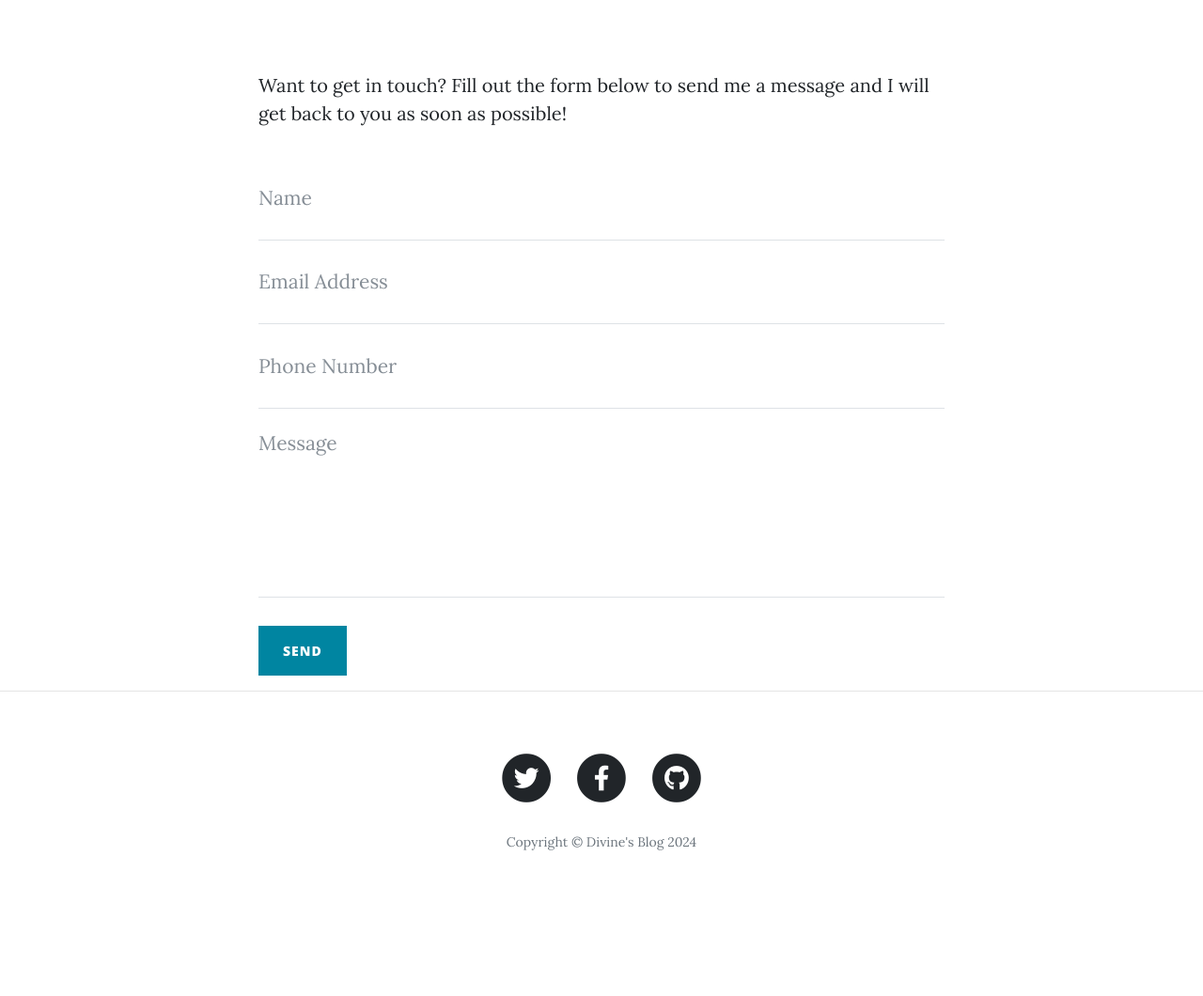
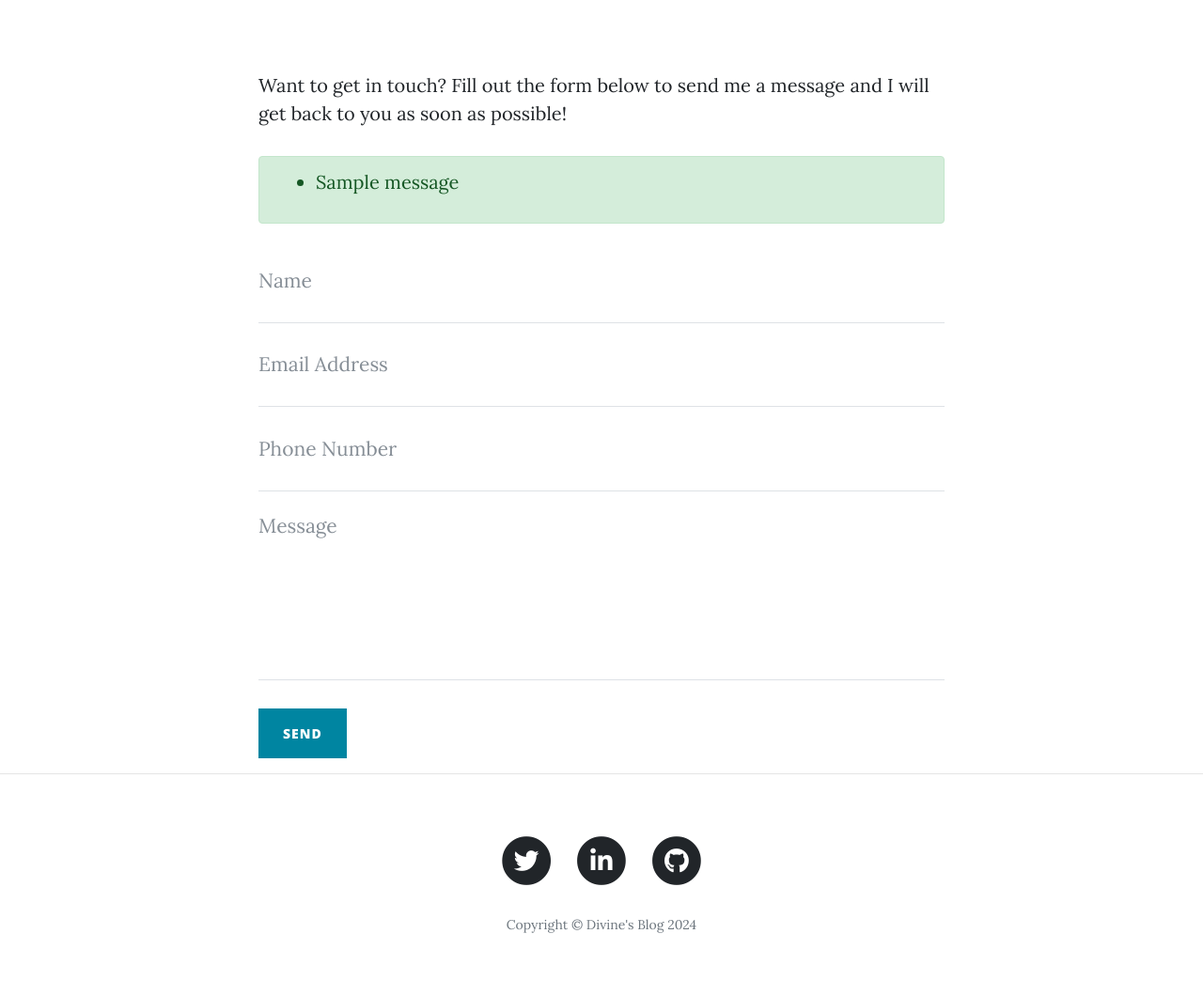
Before and after one commit to Dipec001/myblog, a Django app: page /contact/ in a window 1280 px wide. Shown: the part 536-1596 px from the top of the page at 94% size. Before the commit the page ends 1441 px from the top, so only its background shows below. Run offline with Django 4.2, Linux system fonts and the light colour scheme; tables that the repository leaves empty hold one stand-in row (values such as "Sample post"); one stand-in notice (Sample message) is shown; some libraries are stand-ins or nearby versions.

Commit message:
worked on contact and added celery configs

```diff
--- a/myapp/views.py
+++ b/myapp/views.py
@@ -7,6 +7,7 @@ from django.contrib.auth.decorators import login_required
 from django.http import HttpResponseRedirect
 from django.urls import reverse
 from django.core.exceptions import PermissionDenied
+from myapp.tasks import send_normal_email
 
 
 # Create your views here.
@@ -40,12 +41,14 @@ def login_view(request):
             login(request, user)
             return redirect('get_all_posts')  # Redirect to a success page after login
         else:
-            error_message = "Invalid username or password. Please try again."
-            return render(request, 'login.html', {'error_message': error_message})
+            messages.error(request, "Invalid username or password. Please try again.")
+
+            return render(request, 'login.html')
 
     return render(request, 'login.html')
 
 
+@login_required
 def logout_view(request):
     logout(request)
     return redirect('get_all_posts')
@@ -53,6 +56,11 @@ def logout_view(request):
 @login_required
 def add_new_post(request):
     """View for adding new post"""
+
+    if not request.user.has_perm('myapp.add_blogpost'):
+        # Raise PermissionDenied if the user doesn't have permission
+        raise PermissionDenied
+
     if request.method == 'POST':
         form = forms.BlogPostForm(request.POST, request.FILES)  # Add request.FILES for image data
         if form.is_valid():
@@ -66,13 +74,40 @@ def add_new_post(request):
 
     return render(request, 'make-post.html', {'form': form})
 
-
 def contact(request):
     if request.method == 'POST':
-        # Handle form submission here if needed
-        pass  # Placeholder for handling form data, processing, or sending emails
+        name = request.POST.get('name')
+        email = request.POST.get('email')
+        phone = request.POST.get('phone')
+        message = request.POST.get('message')
+
+        # Email to notify form submitter
+        notify_data = {
+            'email_subject': "Thank you for contacting us!",
+            'email_body': "We have received your message and will get back to you shortly.",
+            'to_email': email,
+        }
+
+        send_normal_email.delay(**notify_data)
+
+        # Prepare email data
+        email_data = {
+            'email_subject': f"New Contact Form Submission from {name}",
+            'email_body': f"Name: {name}\nEmail: {email}\nPhone: {phone}\nMessage: {message}",
+            'to_email': 'dpecchukwu@gmail.com',  # Replace with your email address
+        }
+
+        # Send email using send_normal_email function
+        send_normal_email.delay(**email_data)
+
+        # Add a success message or redirect to a thank you page
+        messages.success(request, "Your message has been sent!")
+
+        # For example:
+        return render(request, 'contact.html')
 
     return render(request, 'contact.html')
+
 
 
 def show_post(request, post_id):
--- a/templates/contact.html
+++ b/templates/contact.html
@@ -23,32 +23,42 @@
         <!-- Contact Form - Enter your email address on line 19 of the mail/contact_me.php file to make this form work. -->
         <!-- WARNING: Some web hosts do not allow emails to be sent through forms to common mail hosts like Gmail or Yahoo. It's recommended that you use a private domain email address! -->
         <!-- To use the contact form, your site must be on a live web host with PHP! The form will not work locally! -->
-        <form name="sentMessage" id="contactForm" novalidate>
+        <form name="sentMessage" id="contactForm" novalidate action="{% url 'contact' %}"  method="post">
+          {% csrf_token %}
+          {% if messages %}
+              <div class="alert alert-success">
+                  <ul>
+                      {% for message in messages %}
+                          <li>{{ message }}</li>
+                      {% endfor %}
+                  </ul>
+              </div>
+            {% endif %}
           <div class="control-group">
             <div class="form-group floating-label-form-group controls">
               <label>Name</label>
-              <input type="text" class="form-control" placeholder="Name" id="name" required data-validation-required-message="Please enter your name.">
+              <input type="text" class="form-control" placeholder="Name" name="name" id="name" required data-validation-required-message="Please enter your name.">
               <p class="help-block text-danger"></p>
             </div>
           </div>
           <div class="control-group">
             <div class="form-group floating-label-form-group controls">
               <label>Email Address</label>
-              <input type="email" class="form-control" placeholder="Email Address" id="email" required data-validation-required-message="Please enter your email address.">
+              <input type="email" class="form-control" placeholder="Email Address" name="email" id="email" required data-validation-required-message="Please enter your email address.">
               <p class="help-block text-danger"></p>
             </div>
           </div>
           <div class="control-group">
             <div class="form-group col-xs-12 floating-label-form-group controls">
               <label>Phone Number</label>
-              <input type="tel" class="form-control" placeholder="Phone Number" id="phone" required data-validation-required-message="Please enter your phone number.">
+              <input type="tel" class="form-control" placeholder="Phone Number" name="phone" id="phone" required data-validation-required-message="Please enter your phone number.">
               <p class="help-block text-danger"></p>
             </div>
           </div>
           <div class="control-group">
             <div class="form-group floating-label-form-group controls">
               <label>Message</label>
-              <textarea rows="5" class="form-control" placeholder="Message" id="message" required data-validation-required-message="Please enter a message."></textarea>
+              <textarea rows="5" class="form-control" placeholder="Message" name="message" id="message" required data-validation-required-message="Please enter a message."></textarea>
               <p class="help-block text-danger"></p>
             </div>
           </div>
--- a/templates/footer.html
+++ b/templates/footer.html
@@ -15,13 +15,13 @@
               </a>
             </li>
             <li class="list-inline-item">
-              <a href="#">
-                <span class="fa-stack fa-lg">
-                  <i class="fas fa-circle fa-stack-2x"></i>
-                  <i class="fab fa-facebook-f fa-stack-1x fa-inverse"></i>
-                </span>
+              <a href="https://www.linkedin.com/in/divine-chukwu-63bb04145/">
+                  <span class="fa-stack fa-lg">
+                      <i class="fas fa-circle fa-stack-2x"></i>
+                      <i class="fab fa-linkedin-in fa-stack-1x fa-inverse"></i>
+                  </span>
               </a>
-            </li>
+          </li>
             <li class="list-inline-item">
               <a href="https://github.com/Dipec001">
                 <span class="fa-stack fa-lg">
--- a/templates/login.html
+++ b/templates/login.html
@@ -40,7 +40,7 @@
             <label for="id_password">Password:</label> <br>
             <input type="password" id="id_password" name="password" required> <br>
 
-            <button style="margin-top: 20px" type="submit">Sign In</button>
+            <button style="margin-top: 20px" type="submit" class="btn btn-primary">Sign In</button>
         </form>
       </div>
     </div>
--- a/templates/register.html
+++ b/templates/register.html
@@ -43,7 +43,7 @@
           {{ form.password1 }}  <br>
           {{ form.password2.label_tag }}  <br>
           {{ form.password2 }}  <br>
-          <button style="margin-top: 20px" type="submit">Sign Up</button>
+          <button style="margin-top: 20px" type="submit" class="btn btn-primary">Sign Up</button>
         </form>
       </div>
     </div>
```
Also changed, not shown: myapp/tasks.py (added, +13 -0 lines), myblog/celery.py (added, +39 -0 lines), myblog/settings.py (+15 -0 lines), db.sqlite3, 2 other files.
